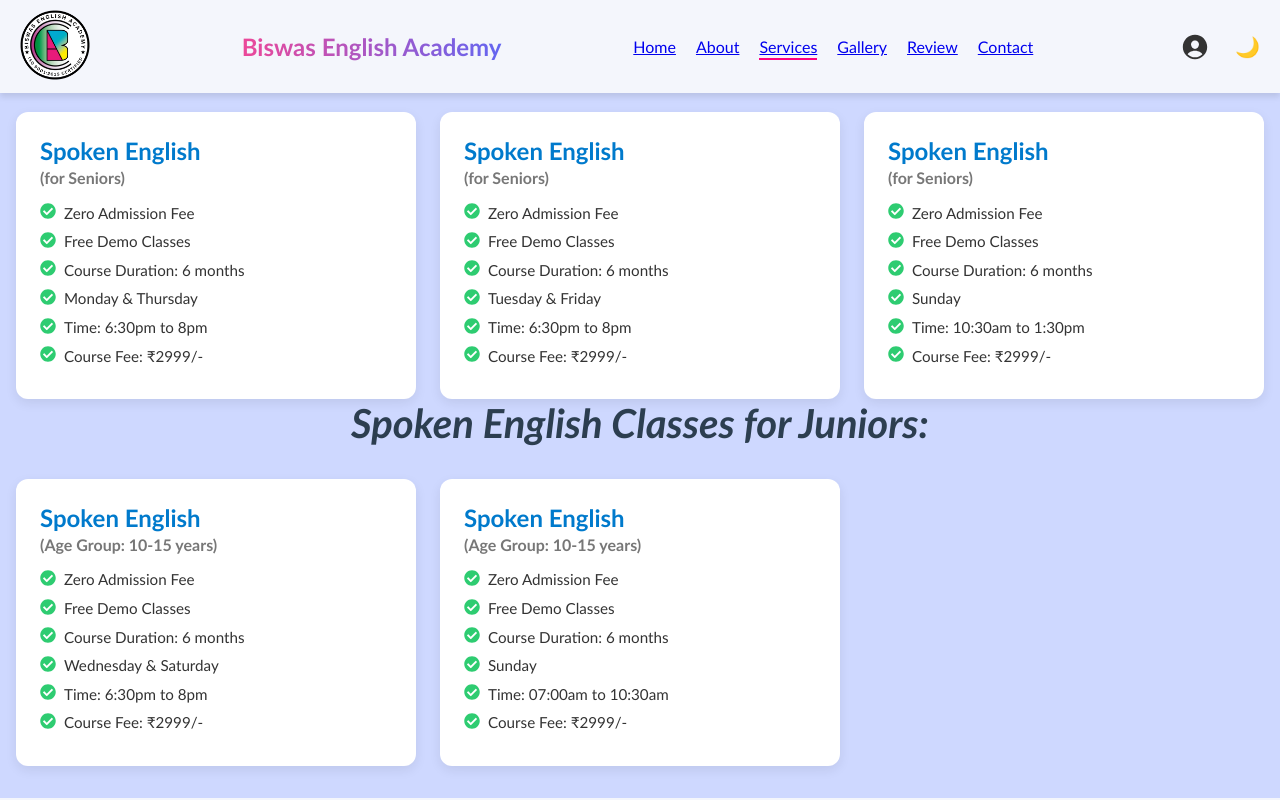
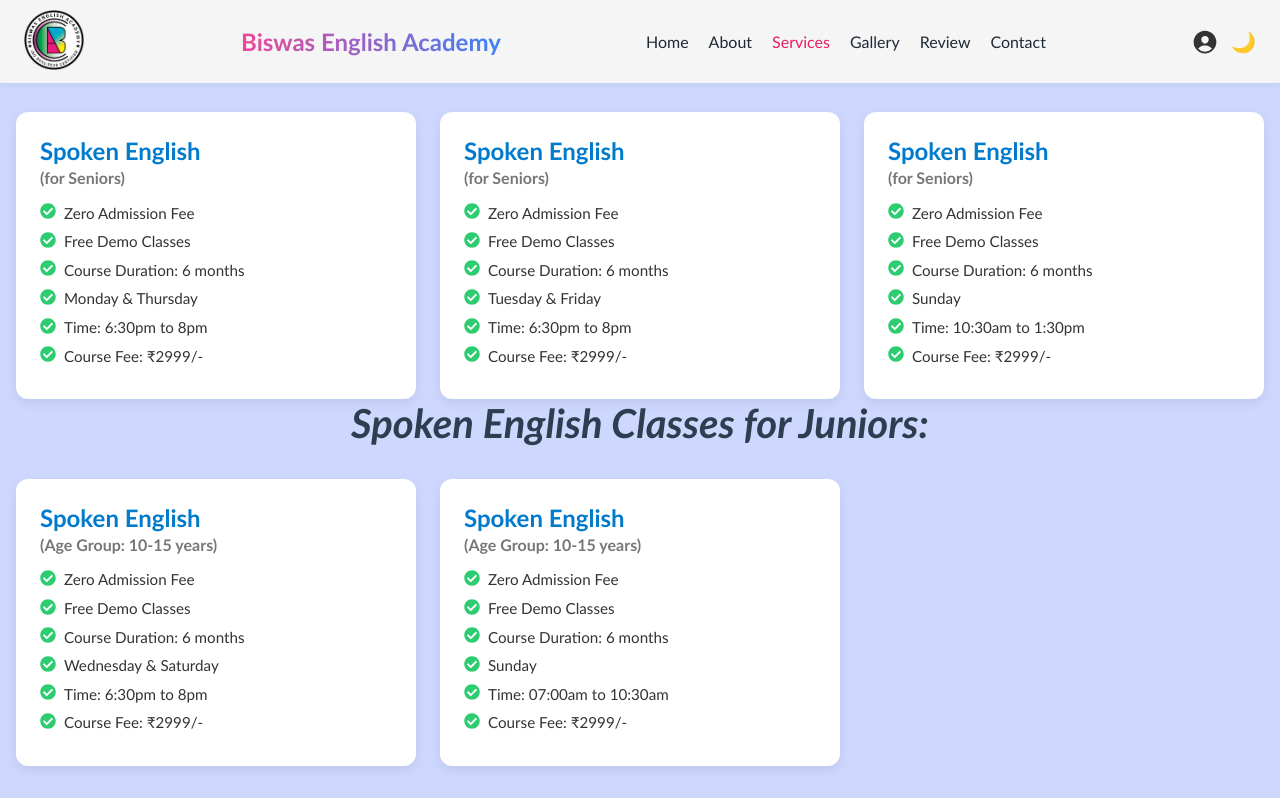
Before and after one commit to Pritam-Mondal18/biswasEnglishAcademyFinal, a React (Vite) app: page /services in a window 1280 px wide. Built offline with nearby package versions, Linux system fonts and the light colour scheme.

Commit message:
fix the dark/light mode in header

```diff
--- a/src/components/Header.css
+++ b/src/components/Header.css
@@ -1,23 +1,15 @@
 :root {
-  --bg-color: #fff;
-  --text-color: #000;
-  --accent-color: #e35dc6;
-  --blur-bg: rgba(255, 255, 255, 0.95);
-  --active-link-color: #ff0080;
+  --navbar-bg: whitesmoke;
+  --text-color: #1f2937;
+  --link-color: #1f2937;
+  --active-link-color: #e91e63;
 }
 
 [data-theme="dark"] {
-  --bg-color: #121212;
-  --text-color: #fff;
-  --accent-color: #bb86fc;
-  --blur-bg: rgba(0, 0, 0, 0.85);
+  --navbar-bg: #0f172a;
+  --text-color: #ffffff;
+  --link-color: #ffffff;
   --active-link-color: #ff80bf;
-}
-
-body {
-  background-color: var(--bg-color);
-  color: var(--text-color);
-  transition: background-color 0.3s ease, color 0.3s ease;
 }
 
 .navbar {
@@ -28,27 +20,34 @@
   display: flex;
   align-items: center;
   justify-content: space-between;
-  background: var(--bg-color);
-  padding: 10px 20px;
+  background-color: var(--navbar-bg);
+  color: var(--text-color);
+  padding: 10px 24px;
   z-index: 1000;
-  box-shadow: 0 4px 6px rgba(0, 0, 0, 0.1);
-  transition: background-color 0.3s ease;
+  transition: background-color 0.3s ease, color 0.3s ease;
+  box-shadow: 0 2px 6px rgba(0, 0, 0, 0.05);
 }
 
 .logo {
-  width: 70px;
-  height: 70px;
+  width: 60px;
+  height: 60px;
   cursor: pointer;
 }
 
 .heading {
   font-size: 24px;
   font-weight: bold;
-  margin-left: 20px;
-  background: linear-gradient(to right, #ec4899, #6366f1);
+  margin-left: 12px;
+  background: linear-gradient(to right, #ec4899, #3b82f6);
+  -webkit-background-clip: text;
   background-clip: text;
-  -webkit-background-clip: text;
   color: transparent;
+  white-space: nowrap;
+  transition: transform 0.3s ease;
+}
+
+.heading:hover {
+  transform: scale(1.05);
 }
 
 .menu-items {
@@ -62,8 +61,15 @@
 
 .menu-items li {
   cursor: pointer;
-  position: relative;
+  font-weight: 500;
+  font-size: 16px;
+  color: var(--link-color);
   transition: color 0.3s ease;
+}
+
+.menu-items li a {
+  color: inherit;
+  text-decoration: none;
 }
 
 .menu-items li:hover,
@@ -71,20 +77,9 @@
   color: var(--active-link-color);
 }
 
-.menu-items li::after {
-  content: "";
-  position: absolute;
-  left: 0;
-  bottom: -4px;
-  width: 0;
-  height: 2px;
-  background-color: var(--active-link-color);
-  transition: width 0.3s ease;
-}
-
-.menu-items li:hover::after,
+.menu-items li::after,
 .menu-items li.active::after {
-  width: 100%;
+  display: none;
 }
 
 .menu-items.menu-web {
@@ -96,59 +91,43 @@
   top: 94px;
   left: 0;
   width: 100%;
-  background-color: var(--blur-bg);
-  backdrop-filter: blur(10px);
+  background-color: var(--navbar-bg);
   flex-direction: column;
   align-items: center;
   padding: 20px 0;
   gap: 20px;
-  animation: fadeIn 0.3s ease;
-}
-
-@keyframes fadeIn {
-  from {
-    opacity: 0;
-    transform: translateY(-10px);
-  }
-  to {
-    opacity: 1;
-    transform: translateY(0);
-  }
-}
-
-.toggle-icon.login {
-  font-size: 30px;
-}
-
-.toggle-icon {
-  font-size: 20px;
-  margin-left: 15px;
-  cursor: pointer;
-}
-
-.menu-icon {
-  font-size: 25px;
-  margin-left: 25px;
-  display: none;
-  cursor: pointer;
 }
 
 .icon-group {
   display: flex;
   align-items: center;
-  gap: 10px;
+  gap: 12px;
 }
 
-/* Responsive Design */
-@media (max-width: 1024px) {
-  .navbar {
-    height: 94px;
-  }
+.toggle-icon.login {
+  font-size: 28px;
 }
 
+.toggle-icon,
+.menu-icon {
+  font-size: 20px;
+  cursor: pointer;
+  color: var(--text-color);
+}
+
+.menu-icon {
+  font-size: 25px;
+  display: none;
+}
+
+/* Responsive */
 @media (max-width: 768px) {
   .menu-items.menu-web {
     display: none;
+  }
+
+  .menu-items.menu-mobile {
+    display: flex;
   }
 
   .menu-icon {
@@ -164,29 +143,3 @@
     height: 50px;
   }
 }
-
-@media (max-width: 480px) {
-  .heading {
-    font-size: 18px;
-  }
-
-  .logo {
-    width: 40px;
-    height: 40px;
-  }
-
-  .toggle-icon.login {
-    font-size: 24px;
-  }
-}
-
-@media (max-width: 360px) {
-  .heading {
-    font-size: 16px;
-  }
-
-  .logo {
-    width: 35px;
-    height: 35px;
-  }
-}
--- a/src/components/Header.jsx
+++ b/src/components/Header.jsx
@@ -1,132 +1,3 @@
-// import React, { useState, useEffect } from "react";
-// import { motion, AnimatePresence } from "framer-motion";
-// import "./Header.css";
-// import { GiHamburgerMenu } from "react-icons/gi";
-// import { IoCloseSharp, IoPersonCircle } from "react-icons/io5";
-
-// const Header = ({
-//   homeRef,
-//   aboutRef,
-//   contactRef,
-//   gallaryRef,
-//   reviewRef,
-//   servicesRef,
-// }) => {
-//   const [showMenu, setShowMenu] = useState(false);
-//   const [theme, setTheme] = useState(
-//     () => localStorage.getItem("theme") || "light"
-//   );
-//   const [activeSection, setActiveSection] = useState("home");
-
-//   const sections = [
-//     { ref: homeRef, name: "home" },
-//     { ref: aboutRef, name: "about" },
-//     { ref: servicesRef, name: "services" },
-//     { ref: gallaryRef, name: "gallery" },
-//     { ref: reviewRef, name: "review" },
-//     { ref: contactRef, name: "contact" },
-//   ];
-
-//   const handleMenuToggle = () => setShowMenu((prev) => !prev);
-
-//   const scrollToElement = (elementRef, name) => {
-//     if (elementRef?.current) {
-//       window.scrollTo({
-//         top: elementRef.current.offsetTop - 80,
-//         behavior: "smooth",
-//       });
-//       setActiveSection(name);
-//     }
-//     setShowMenu(false);
-//   };
-
-//   const toggleTheme = () => {
-//     const newTheme = theme === "light" ? "dark" : "light";
-//     setTheme(newTheme);
-//     localStorage.setItem("theme", newTheme);
-//     document.documentElement.setAttribute("data-theme", newTheme);
-//   };
-
-//   useEffect(() => {
-//     document.documentElement.setAttribute("data-theme", theme);
-//     localStorage.setItem("theme", theme);
-//   }, [theme]);
-
-//   useEffect(() => {
-//     const handleScroll = () => {
-//       const scrollY = window.scrollY + 100;
-//       for (let section of sections) {
-//         if (
-//           section.ref.current &&
-//           scrollY >= section.ref.current.offsetTop &&
-//           scrollY <
-//             section.ref.current.offsetTop + section.ref.current.offsetHeight
-//         ) {
-//           setActiveSection(section.name);
-//           break;
-//         }
-//       }
-//     };
-//     window.addEventListener("scroll", handleScroll);
-//     return () => window.removeEventListener("scroll", handleScroll);
-//   }, [sections]);
-
-//   return (
-//     <div className="navbar">
-//       <a href="/">
-//         <img src="/images/logoFinal.png" alt="Logo" className="logo" />
-//       </a>
-
-//       <h3 className="heading">Biswas English Academy</h3>
-
-//       <AnimatePresence>
-//         {showMenu && (
-//           <motion.ul
-//             className="menu-items menu-mobile"
-//             initial={{ opacity: 0, y: -10 }}
-//             animate={{ opacity: 1, y: 0 }}
-//             exit={{ opacity: 0, y: -10 }}
-//             transition={{ duration: 0.3 }}
-//           >
-//             {sections.map(({ ref, name }) => (
-//               <li
-//                 key={name}
-//                 className={activeSection === name ? "active" : ""}
-//                 onClick={() => scrollToElement(ref, name)}
-//               >
-//                 {name.charAt(0).toUpperCase() + name.slice(1)}
-//               </li>
-//             ))}
-//           </motion.ul>
-//         )}
-//       </AnimatePresence>
-
-//       <ul className="menu-items menu-web">
-//         {sections.map(({ ref, name }) => (
-//           <li
-//             key={name}
-//             className={activeSection === name ? "active" : ""}
-//             onClick={() => scrollToElement(ref, name)}
-//           >
-//             {name.charAt(0).toUpperCase() + name.slice(1)}
-//           </li>
-//         ))}
-//       </ul>
-
-//       <div className="icon-group">
-//         <IoPersonCircle className="toggle-icon login" />
-//         <span className="toggle-icon" onClick={toggleTheme}>
-//           {theme === "light" ? "🌙" : "☀️"}
-//         </span>
-//         <span className="menu-icon" onClick={handleMenuToggle}>
-//           {showMenu ? <IoCloseSharp /> : <GiHamburgerMenu />}
-//         </span>
-//       </div>
-//     </div>
-//   );
-// };
-
-// export default Header;
 import React, { useState, useEffect } from "react";
 import { motion, AnimatePresence } from "framer-motion";
 import { Link, useLocation } from "react-router-dom";
@@ -135,11 +6,20 @@
 import { IoCloseSharp, IoPersonCircle } from "react-icons/io5";
 
 const Header = () => {
+  const location = useLocation();
   const [showMenu, setShowMenu] = useState(false);
-  const [theme, setTheme] = useState(
-    () => localStorage.getItem("theme") || "light"
-  );
-  const location = useLocation();
+  const [theme, setTheme] = useState(() => {
+    return localStorage.getItem("theme") || "light";
+  });
+
+  useEffect(() => {
+    document.documentElement.setAttribute("data-theme", theme);
+    localStorage.setItem("theme", theme);
+  }, [theme]);
+
+  const toggleTheme = () => {
+    setTheme((prev) => (prev === "light" ? "dark" : "light"));
+  };
 
   const links = [
     { name: "Home", path: "/" },
@@ -150,19 +30,8 @@
     { name: "Contact", path: "/contact" },
   ];
 
-  const toggleTheme = () => {
-    const newTheme = theme === "light" ? "dark" : "light";
-    setTheme(newTheme);
-    localStorage.setItem("theme", newTheme);
-    document.documentElement.setAttribute("data-theme", newTheme);
-  };
-
-  useEffect(() => {
-    document.documentElement.setAttribute("data-theme", theme);
-  }, [theme]);
-
   return (
-    <div className="navbar">
+    <header className="navbar">
       <Link to="/">
         <img src="/images/logoFinal.png" alt="Logo" className="logo" />
       </Link>
@@ -211,7 +80,7 @@
           {showMenu ? <IoCloseSharp /> : <GiHamburgerMenu />}
         </span>
       </div>
-    </div>
+    </header>
   );
 };
 
```
